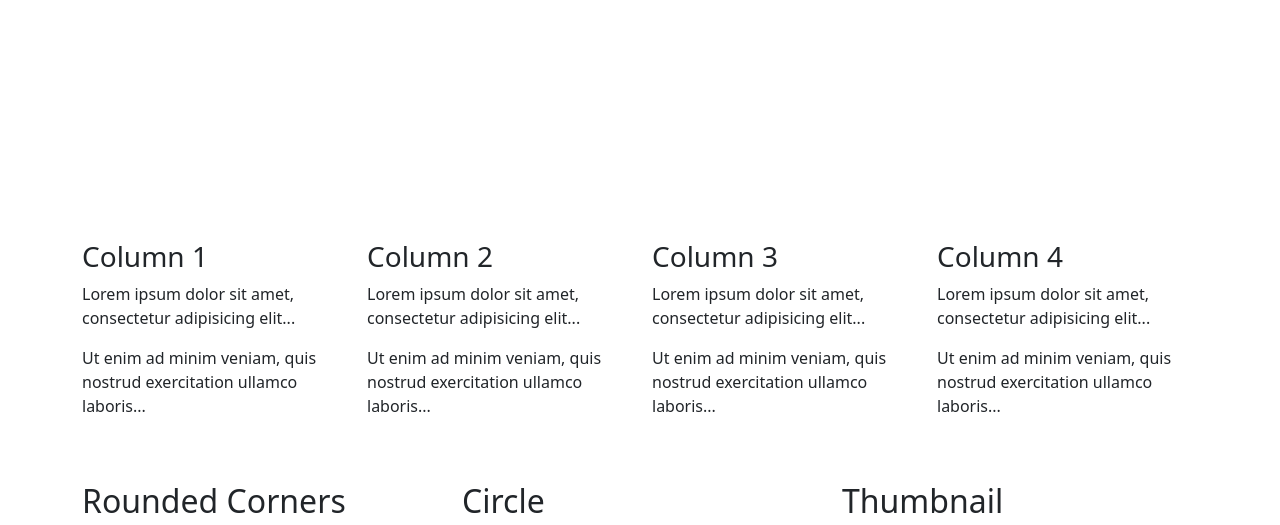
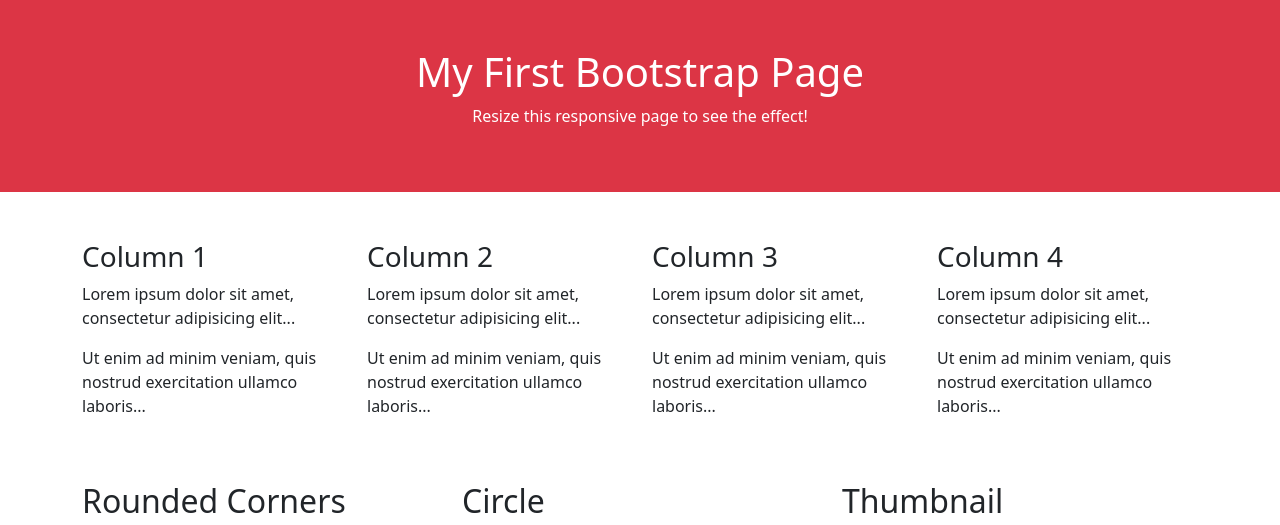
Before and after one commit to arabe11a/try2, a plain HTML site: page index.html in a window 1280 px wide. Shown: the top 525 px of the page. Drawn offline with nearby package versions, Linux system fonts and the light colour scheme.

Commit message:
Update index.html

```diff
--- a/index.html
+++ b/index.html
@@ -9,7 +9,7 @@
 </head>
 <body>
 
-<div class="container-fluid p-5 bg-pink text-white text-center">
+<div class="container-fluid p-5 bg-danger text-white text-center">
   <h1>My First Bootstrap Page</h1>
   <p>Resize this responsive page to see the effect!</p>
 </div>
```
